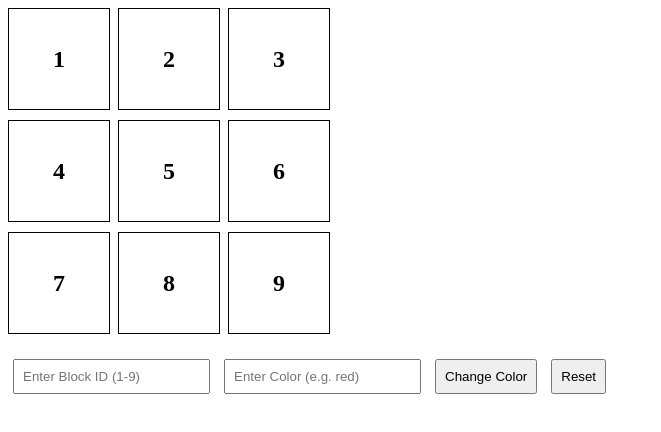
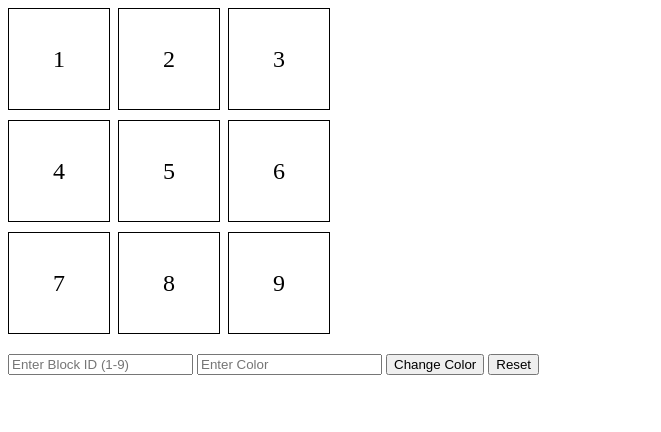
Before and after one commit to acciojob/Replit-Asian-Paints-KartikSingh09, a website: page main.html in a window 1280 px wide. Both pictures are taken after a click on the button "Change Color". Shown: the whole page, without its empty margins (0-661 px from the left). Drawn offline with Linux system fonts and the light colour scheme.

Commit message:
created a submission

```diff
--- a/main.html
+++ b/main.html
@@ -17,20 +17,14 @@
       display: flex;
       justify-content: center;
       align-items: center;
-      border: 1px solid #000;
+      border: 1px solid black;
       font-size: 24px;
-      font-weight: bold;
-    }
-    input, button {
-      margin: 5px;
-      padding: 8px;
     }
   </style>
 </head>
 <body>
 
   <div id="grid-container">
-    <!-- 3x3 grid items -->
     <div class="grid-item" id="1">1</div>
     <div class="grid-item" id="2">2</div>
     <div class="grid-item" id="3">3</div>
@@ -43,35 +37,36 @@
   </div>
 
   <input type="text" id="block_id" placeholder="Enter Block ID (1-9)">
-  <input type="text" id="colour_id" placeholder="Enter Color (e.g. red)">
+  <input type="text" id="colour_id" placeholder="Enter Color">
   <button id="change_button">Change Color</button>
   <button id="Reset">Reset</button>
 
   <script>
-    const changeBtn = document.getElementById('change_button');
-    const resetBtn = document.getElementById('Reset');
+    const changeButton = document.getElementById("change_button");
+    const resetButton = document.getElementById("Reset");
 
-    function resetColors() {
+    function resetGridColors() {
       for (let i = 1; i <= 9; i++) {
-        document.getElementById(i.toString()).style.backgroundColor = 'transparent';
+        const block = document.getElementById(i.toString());
+        block.style.backgroundColor = "transparent";
       }
     }
 
-    changeBtn.addEventListener('click', () => {
-      const blockId = document.getElementById('block_id').value;
-      const color = document.getElementById('colour_id').value;
+    changeButton.addEventListener("click", () => {
+      const blockId = document.getElementById("block_id").value.trim();
+      const color = document.getElementById("colour_id").value.trim();
 
-      resetColors(); // reset all before applying new one
+      resetGridColors();
 
       const block = document.getElementById(blockId);
-      if (block) {
+      if (block && color) {
         block.style.backgroundColor = color;
       } else {
-        alert("Invalid Block ID. Please enter a number between 1 and 9.");
+        alert("Please enter a valid Block ID (1-9) and color.");
       }
     });
 
-    resetBtn.addEventListener('click', resetColors);
+    resetButton.addEventListener("click", resetGridColors);
   </script>
 
 </body>
```
